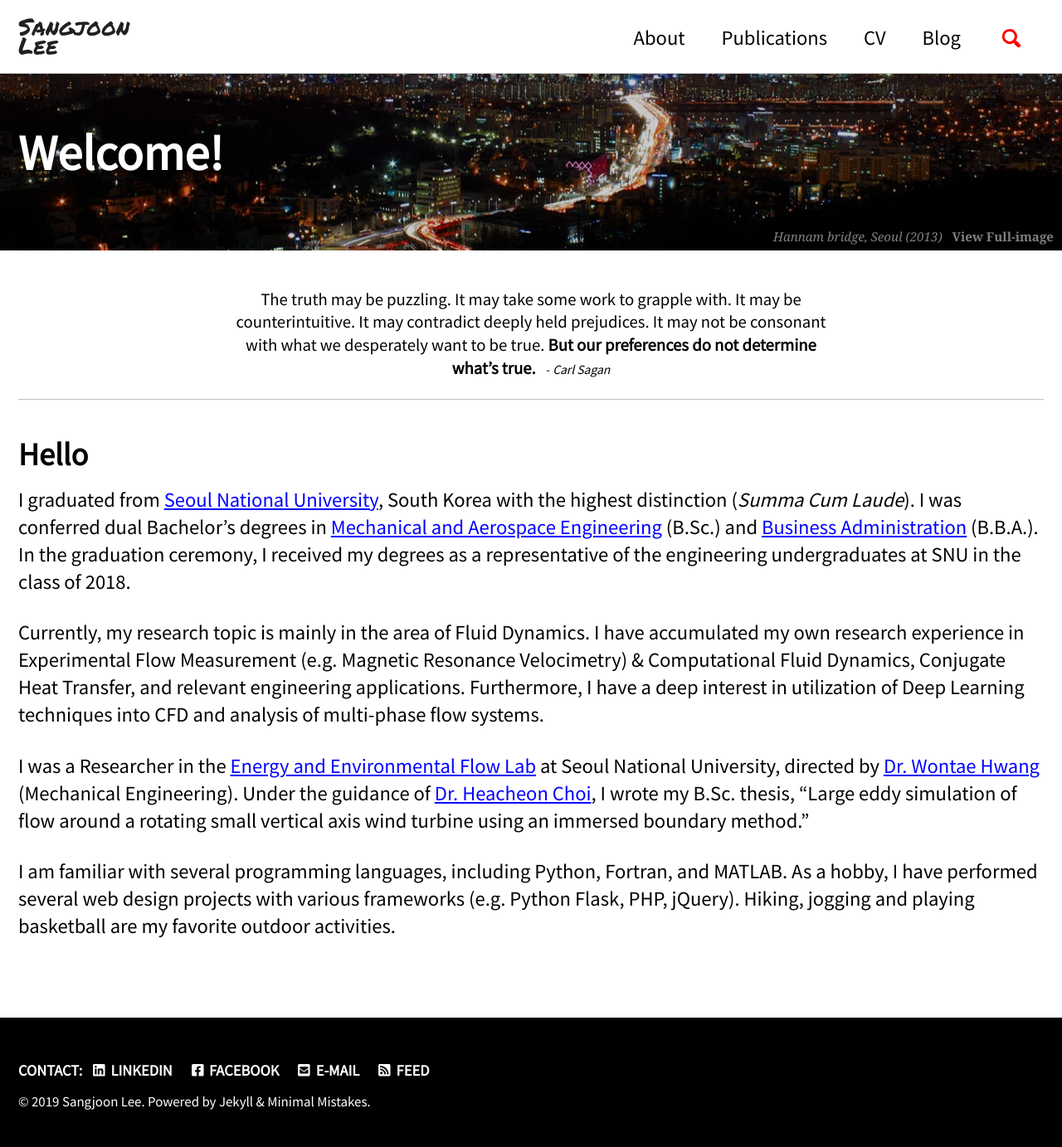
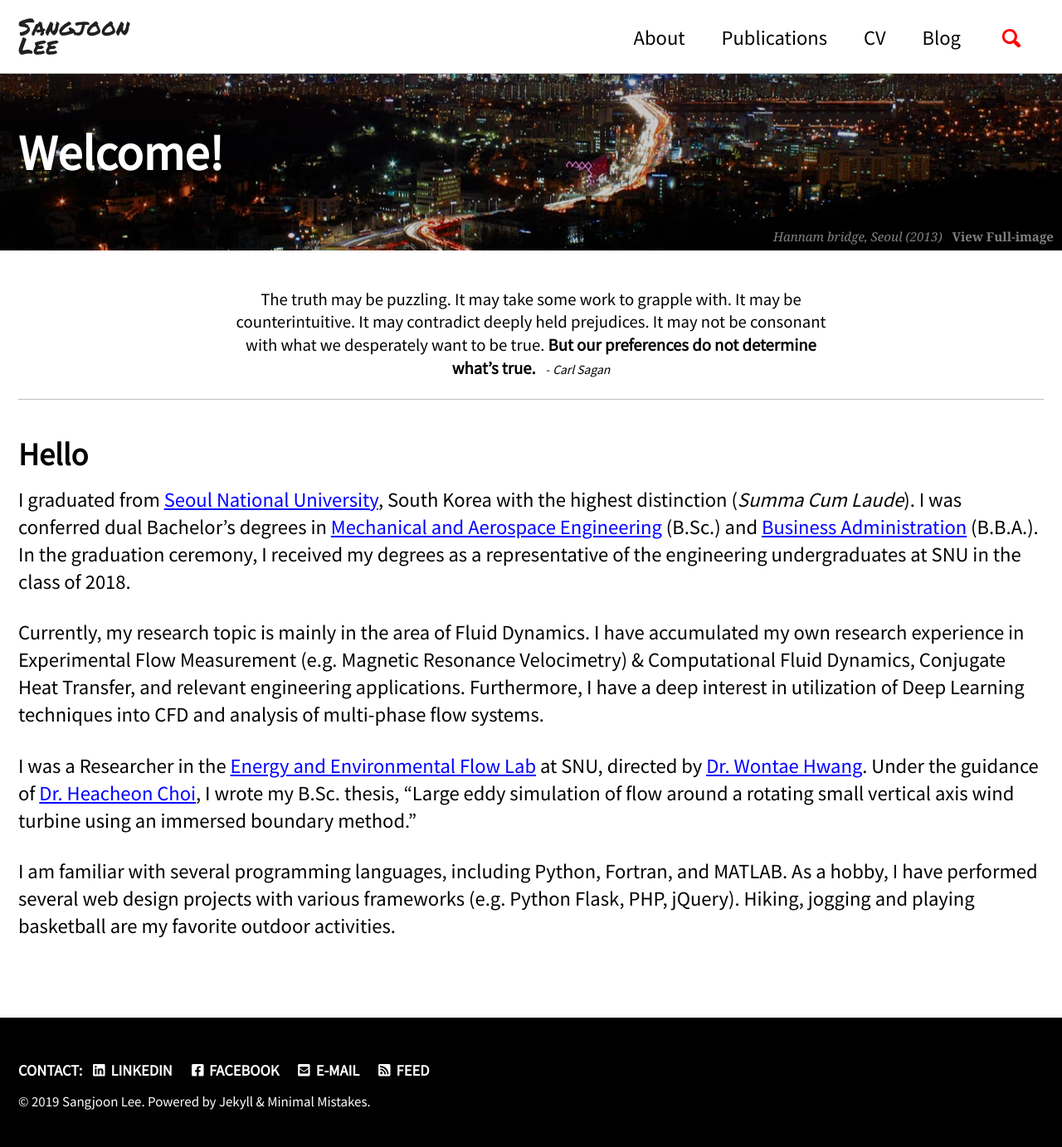
Before and after one commit to jun9303/jun9303.github.io, a Jekyll site: the page built from index.md, in a window 1280 px wide. Shown: the whole page at 83% size. Built offline with Jekyll 4.4.1, drawn with Linux system fonts in a browser that asks for light colours; cached includes are drawn as plain includes; nearby versions of some CDN libraries.

Commit message:
modified:   index.md

```diff
--- a/index.md
+++ b/index.md
@@ -17,6 +17,6 @@ I graduated from [Seoul National University](http://useoul.edu/), South Korea wi
 
 Currently, my research topic is mainly in the area of Fluid Dynamics. I have accumulated my own research experience in Experimental Flow Measurement (e.g. Magnetic Resonance Velocimetry) & Computational Fluid Dynamics, Conjugate Heat Transfer, and relevant engineering applications. Furthermore, I have a deep interest in utilization of Deep Learning techniques into CFD and analysis of multi-phase flow systems.
 
-I was a Researcher in the [Energy and Environmental Flow Lab](http://eeflow.snu.ac.kr/) at Seoul National University, directed by [Dr. Wontae Hwang](http://me.snu.ac.kr/eng/01_intro/faculty_view.asp?pid=137) (Mechanical Engineering). Under the guidance of [Dr. Heacheon Choi](http://me.snu.ac.kr/eng/01_intro/faculty_view.asp?pid=39), I wrote my B.Sc. thesis, "Large eddy simulation of flow around a rotating small vertical axis wind turbine using an immersed boundary method."
+I was a Researcher in the [Energy and Environmental Flow Lab](http://eeflow.snu.ac.kr/) at SNU, directed by [Dr. Wontae Hwang](http://me.snu.ac.kr/eng/01_intro/faculty_view.asp?pid=137). Under the guidance of [Dr. Heacheon Choi](http://me.snu.ac.kr/eng/01_intro/faculty_view.asp?pid=39), I wrote my B.Sc. thesis, "Large eddy simulation of flow around a rotating small vertical axis wind turbine using an immersed boundary method."
 
 I am familiar with several programming languages, including Python, Fortran, and MATLAB. As a hobby, I have performed several web design projects with various frameworks (e.g. Python Flask, PHP, jQuery). Hiking, jogging and playing basketball are my favorite outdoor activities.
```
